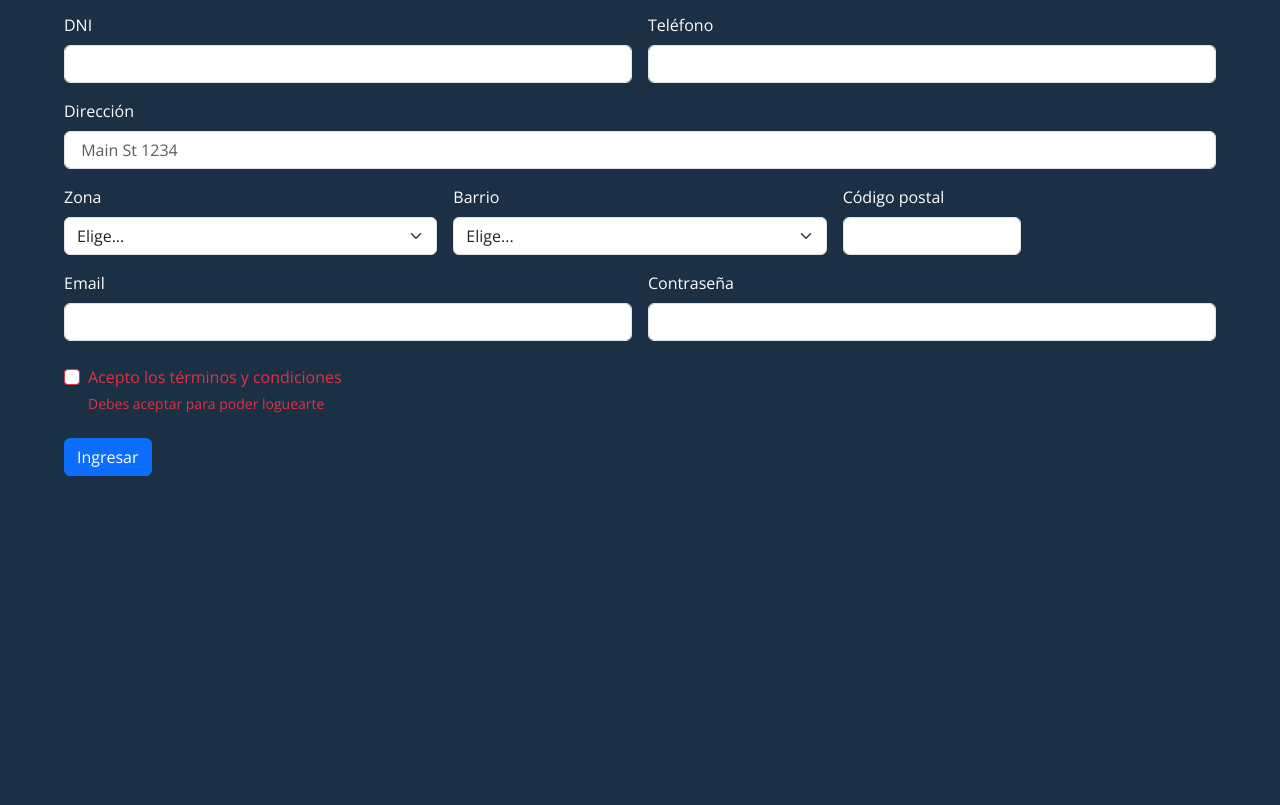
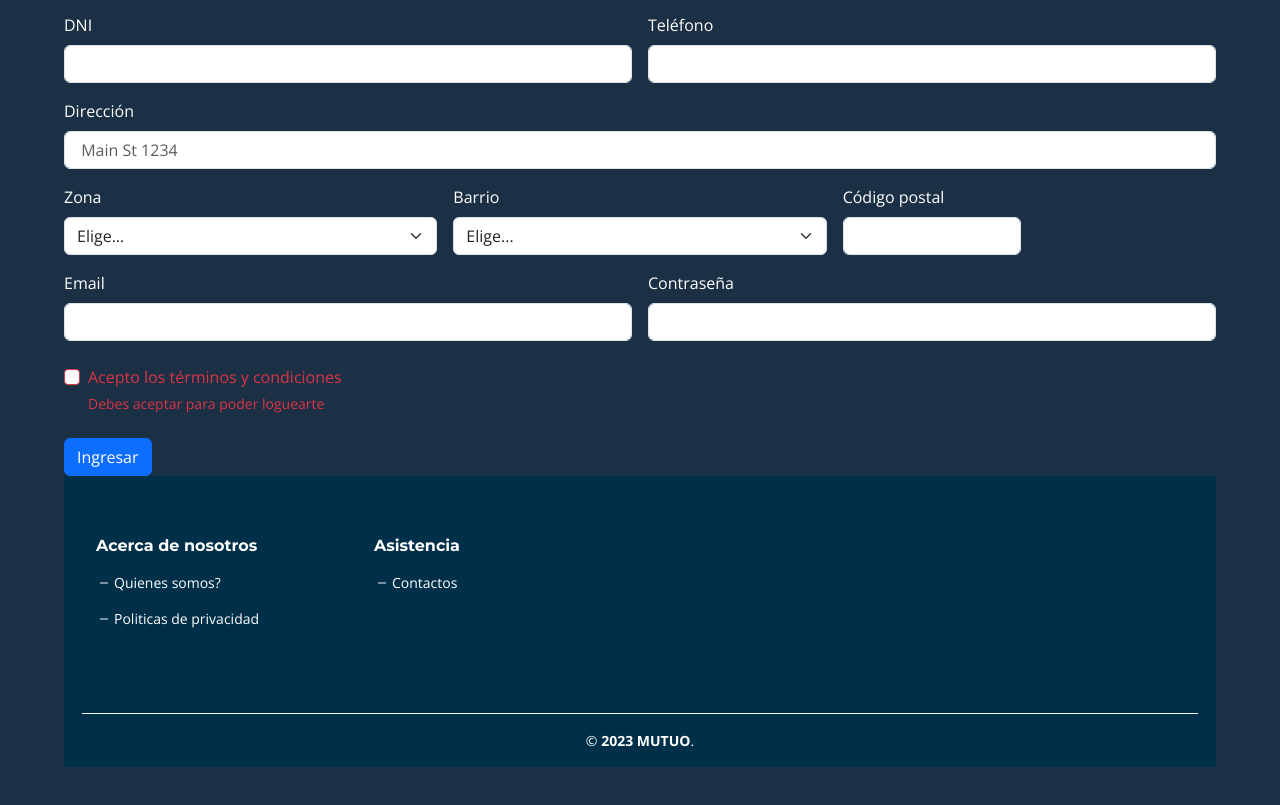
Before and after one commit to Larryjose/Mutuo, a website: page public/form_index.html in a window 1280 px wide. Shown: the part 241-1046 px from the top of the page. Before the commit the page ends 800 px from the top, so only its background shows below. Drawn offline with nearby package versions, Linux system fonts and the light colour scheme.

```diff
--- a/public/form_index.html
+++ b/public/form_index.html
@@ -137,6 +137,75 @@
 
       <div id="preloader"></div>
 
+      <!-- ======= Footer ======= -->
+  <footer id="footer" class="footer">
+
+    <div class="footer-content">
+      <div class="container">
+        <div class="row gy-4">
+          <!-- <div class="col-lg-5 col-md-12 footer-info">
+            <a href="index.html" class="logo d-flex align-items-center">
+              <span>MUTUO</span>
+            </a>
+
+            <p>Cras fermentum odio eu feugiat lide par naso tierra. Justo eget nada terra videa magna derita valies darta donna mare fermentum iaculis eu non diam phasellus.</p>
+            <div class="social-links d-flex  mt-3">
+              <a href="#" class="twitter"><i class="bi bi-twitter"></i></a>
+              <a href="#" class="facebook"><i class="bi bi-facebook"></i></a>
+              <a href="#" class="instagram"><i class="bi bi-instagram"></i></a>
+              <a href="#" class="linkedin"><i class="bi bi-linkedin"></i></a>
+            </div>
+          </div> -->
+
+         <div class="col-lg-3 col-6 footer-links">
+              <h4>Acerca de nosotros</h4>
+              <ul>
+                <li><i class="bi bi-dash"></i> <a href="#">Quienes somos?</a></li>
+                <!-- <li><i class="bi bi-dash"></i> <a href="#">Nuestros valores</a></li> -->
+                <!-- <li><i class="bi bi-dash"></i> <a href="#">Menciones legales</a></li> -->
+                <li><i class="bi bi-dash"></i> <a href="#">Politicas de privacidad</a></li>
+              </ul>
+            </div>
+          <!-- <div class="col-lg-3 col-6 footer-links">
+            <h4>Territorio</h4>
+            <ul>
+              <li><i class="bi bi-dash"></i> <a href="#">Provincias</a></li>
+              <li><i class="bi bi-dash"></i> <a href="#">Localidades</a></li>
+            </ul>
+          </div> -->
+
+          <div class="col-lg-3 col-6 footer-links">
+            <h4>Asistencia</h4>
+            <ul>
+              <!-- <li><i class="bi bi-dash"></i> <a href="#">Necesitas ayuda?</a></li> -->
+              <li><i class="bi bi-dash"></i> <a href="#">Contactos</a></li>
+            </ul>
+          </div>
+
+          <!-- <div class="col-lg-3 col-6 footer-contact">
+           <h4>Seguinos </h4>
+
+           <div class="social-links d-flex  mt-3">
+            <a href="https://www.facebook.com/Mutuo23" class="facebook"> <i class="bi bi-facebook"></i></a>
+            <a href="https://twitter.com/Mutuo23" class="twitter"><i class="bi bi-twitter"></i></a>
+
+          </div> -->
+
+          </div>
+
+        </div>
+      </div>
+    </div>
+
+    <div class="footer-legal">
+      <div class="container">
+        <div class="copyright">
+          &copy; <strong><span>2023 MUTUO</span></strong>.
+        </div>
+
+      </div>
+    </div>
+
       <!-- Vendor JS Files -->
       <script src="assets/vendor/bootstrap/js/bootstrap.bundle.min.js"></script>
       <script src="assets/vendor/aos/aos.js"></script>
```
Also changed, not shown: mailHandler.js (+16 -1 lines), public/contact.html (+2 -2 lines), 1 other file.
